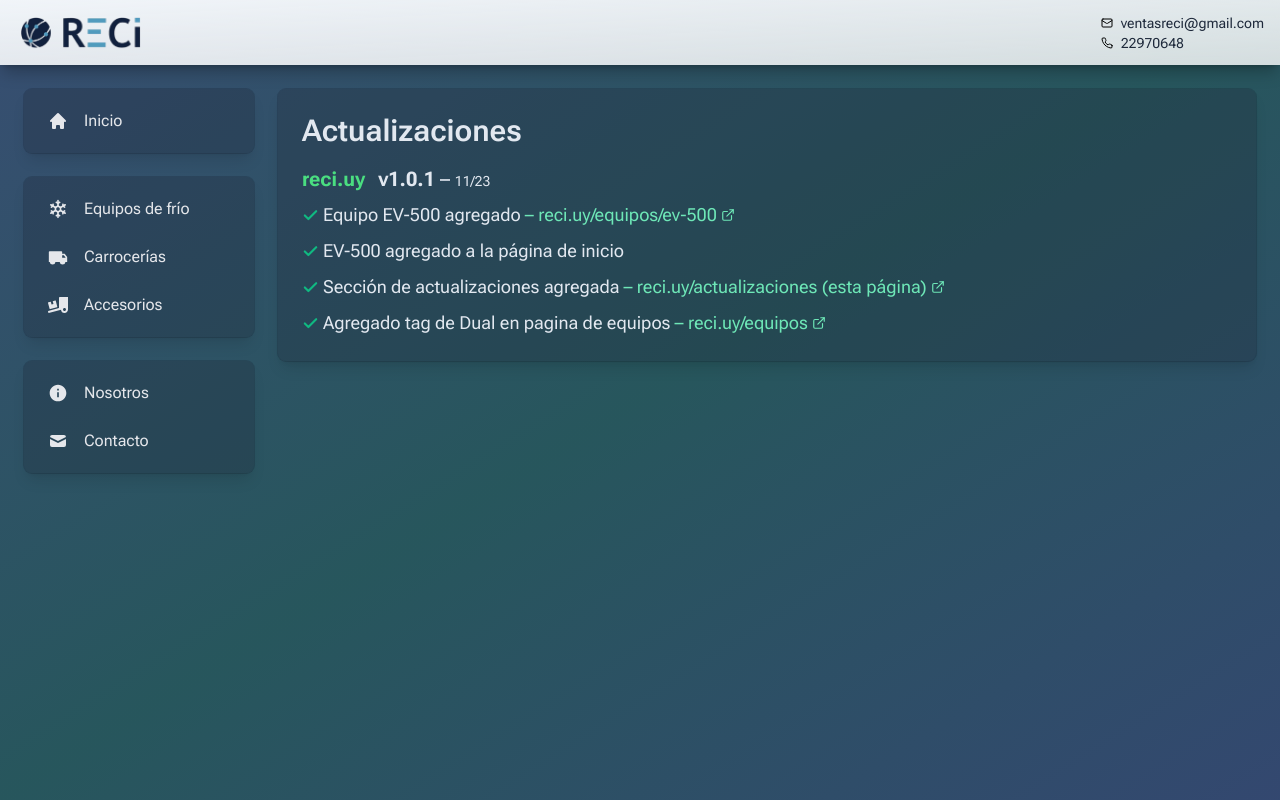
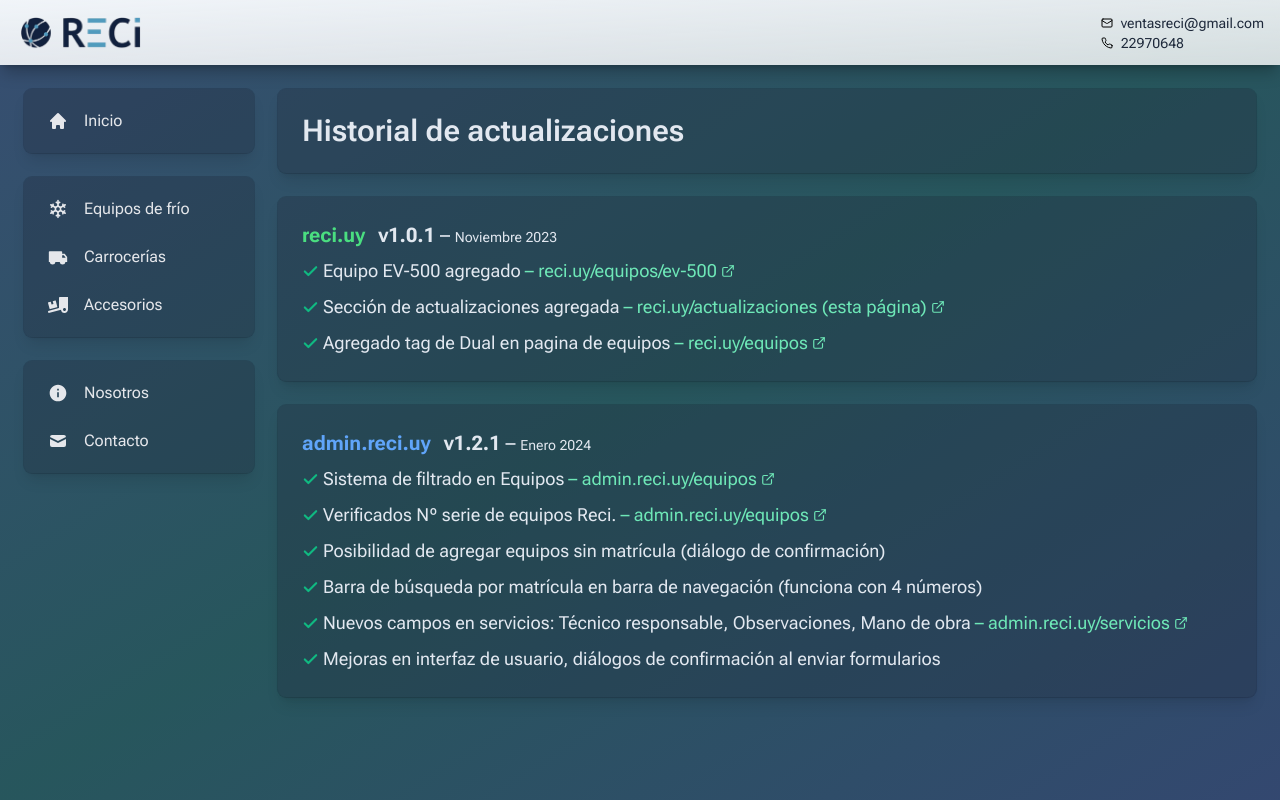
Before and after one commit to maurocig/reci-uy, a Next.js app: page /actualizaciones in a window 1280 px wide. Built offline with nearby package versions, Linux system fonts and the light colour scheme.

Commit message:
agregadas actualizaciones de reci admin

```diff
--- a/app/actualizaciones/page.tsx
+++ b/app/actualizaciones/page.tsx
@@ -1,41 +1,70 @@
-import DevlogItem from '@/app/actualizaciones/devlog-item';
-import Box from '@/components/box';
-import { Check, ExternalLink } from 'lucide-react';
+import DevlogItem from "@/app/actualizaciones/devlog-item";
+import Box from "@/components/box";
+import { Check, ExternalLink } from "lucide-react";
 
 type DevlogPageProps = {};
 
 export default async function DevlogPage({}: DevlogPageProps) {
   const devLogItems = [
     {
-      text: 'Equipo EV-500 agregado',
-      url: '/equipos/ev-500',
-      urlCaption: 'reci.uy/equipos/ev-500',
+      text: "Equipo EV-500 agregado",
+      url: "/equipos/ev-500",
+      urlCaption: "reci.uy/equipos/ev-500",
     },
     {
-      text: 'EV-500 agregado a la página de inicio',
+      text: "Sección de actualizaciones agregada",
+      url: "/actualizaciones",
+      urlCaption: "reci.uy/actualizaciones (esta página)",
     },
     {
-      text: 'Sección de actualizaciones agregada',
-      url: '/actualizaciones',
-      urlCaption: 'reci.uy/actualizaciones (esta página)',
+      text: "Agregado tag de Dual en pagina de equipos",
+      url: "/equipos",
+      urlCaption: "reci.uy/equipos",
+    },
+  ];
+
+  const devLogItemsAdmin = [
+    {
+      text: "Sistema de filtrado en Equipos",
+      url: "https://admin.reci.uy/equipos",
+      urlCaption: "admin.reci.uy/equipos",
     },
     {
-      text: 'Agregado tag de Dual en pagina de equipos',
-      url: '/equipos',
-      urlCaption: 'reci.uy/equipos',
+      text: "Verificados Nº serie de equipos Reci.",
+      url: "https://admin.reci.uy/equipos",
+      urlCaption: "admin.reci.uy/equipos",
+    },
+    {
+      text: "Posibilidad de agregar equipos sin matrícula (diálogo de confirmación)",
+    },
+    {
+      text: "Barra de búsqueda por matrícula en barra de navegación (funciona con 4 números)",
+    },
+    {
+      text: "Nuevos campos en servicios: Técnico responsable, Observaciones, Mano de obra",
+      url: "https://admin.reci.uy/servicios",
+      urlCaption: "admin.reci.uy/servicios",
+    },
+    {
+      text: "Mejoras en interfaz de usuario, diálogos de confirmación al enviar formularios",
     },
   ];
 
   return (
-    <>
+    <div className="flex flex-col gap-4 lg:gap-6">
+      <Box>
+        <h2 className="text-3xl font-semibold">
+          Historial de actualizaciones{" "}
+        </h2>
+      </Box>
+      {/* reci.uy */}
       <Box className="w-full">
-        <h2 className="mb-4 text-3xl font-semibold">Actualizaciones </h2>
         <h3 className="mb-2 inline text-xl">
           <b>
             <span className="mr-2 text-green-400">reci.uy</span> v1.0.1
-          </b>{' '}
-          – <span className="text-sm">11/23</span>
-        </h3>{' '}
+          </b>{" "}
+          – <span className="text-sm">Noviembre 2023</span>
+        </h3>{" "}
         <ul className="space-y-2 text-lg">
           {devLogItems.map((item) => (
             <DevlogItem
@@ -47,6 +76,25 @@ export default async function DevlogPage({}: DevlogPageProps) {
           ))}
         </ul>
       </Box>
-    </>
+      {/* admin.reci.uy */}
+      <Box className="w-full">
+        <h3 className="mb-2 inline text-xl">
+          <b>
+            <span className="mr-2 text-blue-400">admin.reci.uy</span> v1.2.1
+          </b>{" "}
+          – <span className="text-sm">Enero 2024</span>
+        </h3>{" "}
+        <ul className="space-y-2 text-lg">
+          {devLogItemsAdmin.map((item) => (
+            <DevlogItem
+              key={item.text}
+              text={item.text}
+              url={item.url}
+              urlCaption={item.urlCaption}
+            />
+          ))}
+        </ul>
+      </Box>
+    </div>
   );
 }
```
